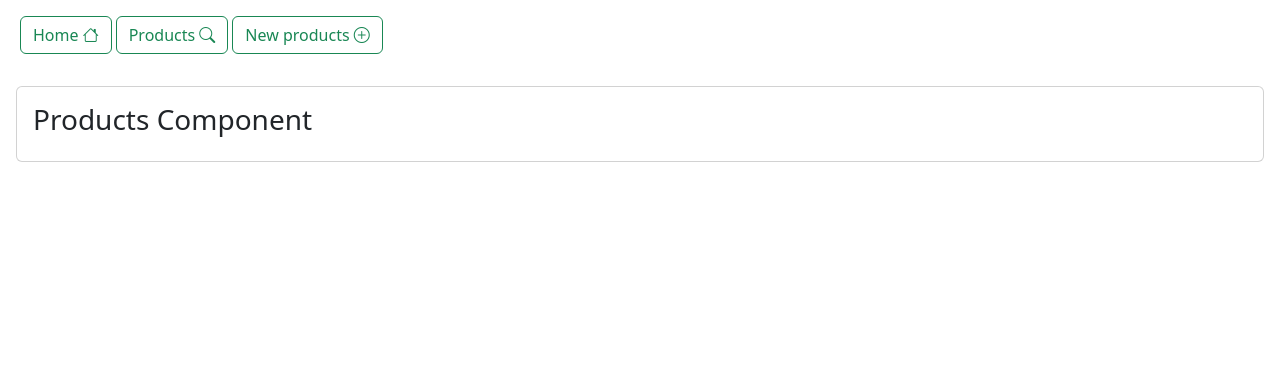
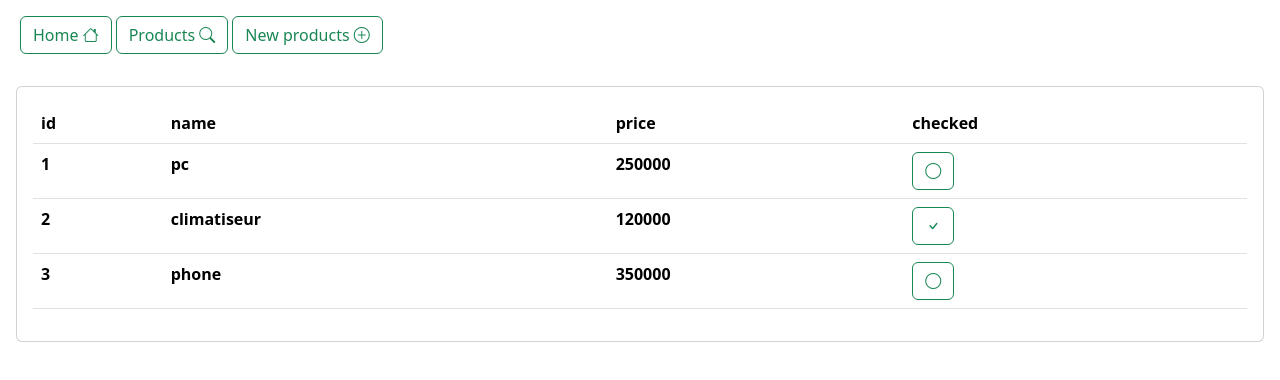
Before and after one commit to delmas007/web-Angular, an Angular app: page /products in a window 1280 px wide. Shown: the top 380 px of the page. Built offline with nearby package versions, Linux system fonts and the light colour scheme.

Commit message:
json-web-server

```diff
--- /dev/null
+++ b/data/db.json
@@ -0,0 +1,8 @@
+{
+    "products" : [
+        {"id" : 1 , "name" : "pc" , "price" : 250000, "checked" : false},
+        {"id" : 2 , "name" : "climatiseur" , "price" : 120000, "checked" : true},
+        {"id" : 3 , "name" : "phone" , "price" : 350000, "checked" : false}
+    ]
+
+}
--- a/src/app/products/products.component.html
+++ b/src/app/products/products.component.html
@@ -1,7 +1,30 @@
 <div class="p-3">
   <div class="card">
     <div class="card-body">
-      <h3>Products Component</h3>
+      <table class="table">
+        <thead>
+          <tr>
+              <th>id</th>
+              <th>name</th>
+              <th>price</th>
+              <th>checked</th>
+          </tr>
+        </thead>
+        <tbody>
+          @for (product of products; track product) {
+            <tr>
+              <th>{{product.id}}</th>
+              <th>{{product.name}}</th>
+              <th>{{product.price}}</th>
+              <th>
+                <button (click)="handleCheckProduct(product)" class="btn btn-outline-success">
+                  <i [class] ="product.checked ? 'bi bi-check':'bi bi-circle'"></i>
+                </button>
+              </th>
+            </tr>
+          }
+        </tbody>
+      </table>
     </div>
   </div>
 </div>
--- a/src/app/products/products.component.ts
+++ b/src/app/products/products.component.ts
@@ -8,5 +8,14 @@ import { Component } from '@angular/core';
   styleUrl: './products.component.css'
 })
 export class ProductsComponent {
+  products : Array<any> =[
+    {id : 1 , name : 'pc' , price : 250000, checked : false},
+    {id : 2 , name : 'climatiseur' , price : 120000, checked : true},
+    {id : 3 , name : 'phone' , price : 350000, checked : false},
+  ]
+
+  handleCheckProduct(product : any){
+    product.checked = !product.checked;
+  }
 
 }
```
